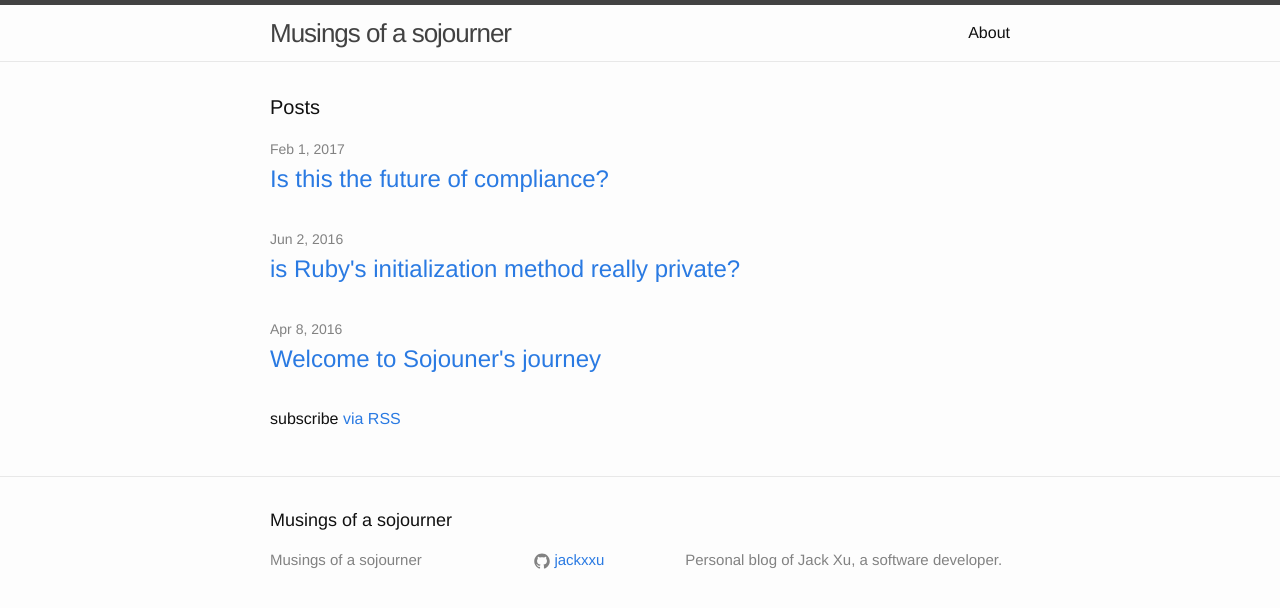
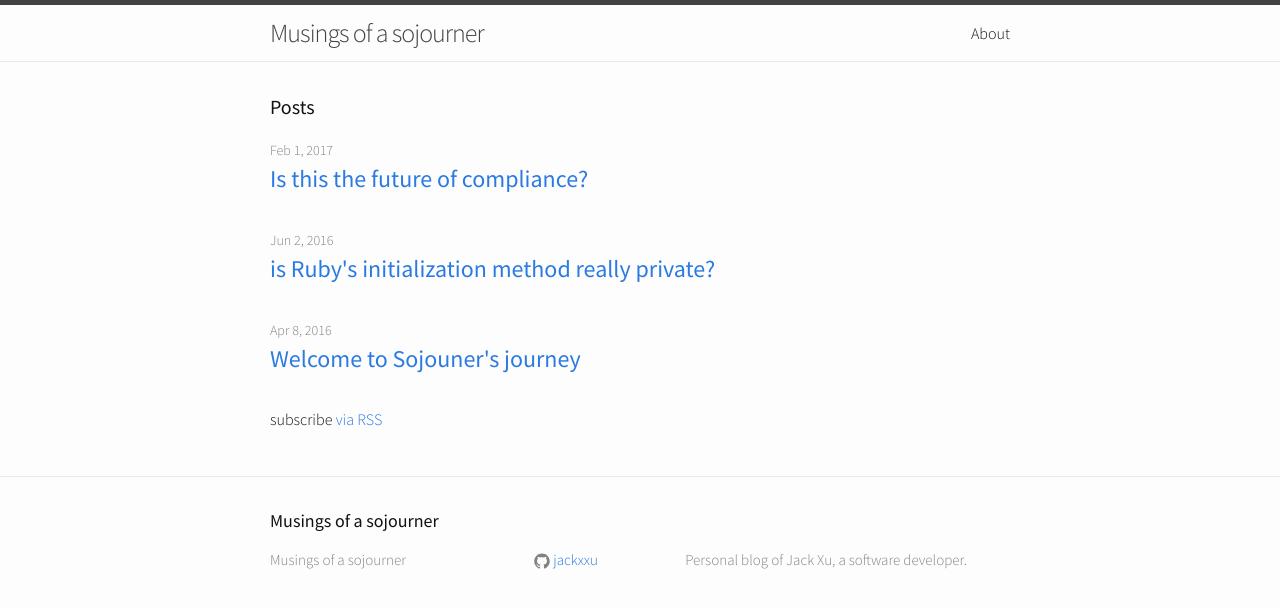
Before and after one commit to jackxxu/jackxxu.github.io, a Jekyll site: the page built from index.html, in a window 1280 px wide. Shown: the top 608 px of the page. Built offline with Jekyll 4.4.1, drawn with Linux system fonts in a browser that asks for light colours; some web fonts are replaced.

Commit message:
change the style

```diff
--- a/_includes/head.html
+++ b/_includes/head.html
@@ -6,6 +6,9 @@
   <title>{% if page.title %}{{ page.title | escape }}{% else %}{{ site.title | escape }}{% endif %}</title>
   <meta name="description" content="{% if page.excerpt %}{{ page.excerpt | strip_html | strip_newlines | truncate: 160 }}{% else %}{{ site.description }}{% endif %}">
 
+  <link href="//fonts.googleapis.com/css?family=Source+Sans+Pro:300,400,300italic,400italic" rel="stylesheet">
+  <link href="//fonts.googleapis.com/css?family=Gentium+Basic:400,400italic" rel="stylesheet">
+  <link href="//maxcdn.bootstrapcdn.com/font-awesome/4.7.0/css/font-awesome.min.css" rel="stylesheet">
   <link rel="stylesheet" href="{{ "/css/main.css" | prepend: site.baseurl }}">
   <link rel="canonical" href="{{ page.url | replace:'index.html','' | prepend: site.baseurl | prepend: site.url }}">
   <link rel="alternate" type="application/rss+xml" title="{{ site.title }}" href="{{ "/feed.xml" | prepend: site.baseurl | prepend: site.url }}">
--- a/_sass/_base.scss
+++ b/_sass/_base.scss
@@ -16,6 +16,9 @@ dl, dd, ol, ul, figure {
 body {
     font: $base-font-weight #{$base-font-size}/#{$base-line-height} $base-font-family;
     color: $text-color;
+    font-weight: 300;
+    -webkit-font-smoothing: antialiased;
+    -moz-osx-font-smoothing: grayscale;
     background-color: $background-color;
     -webkit-text-size-adjust: 100%;
     -webkit-font-feature-settings: "kern" 1;
--- a/css/main.scss
+++ b/css/main.scss
@@ -6,7 +6,7 @@
 
 
 // Our variables
-$base-font-family: "Helvetica Neue", Helvetica, Arial, sans-serif;
+$base-font-family: "Source Sans Pro";
 $base-font-size:   16px;
 $base-font-weight: 400;
 $small-font-size:  $base-font-size * 0.875;
```
